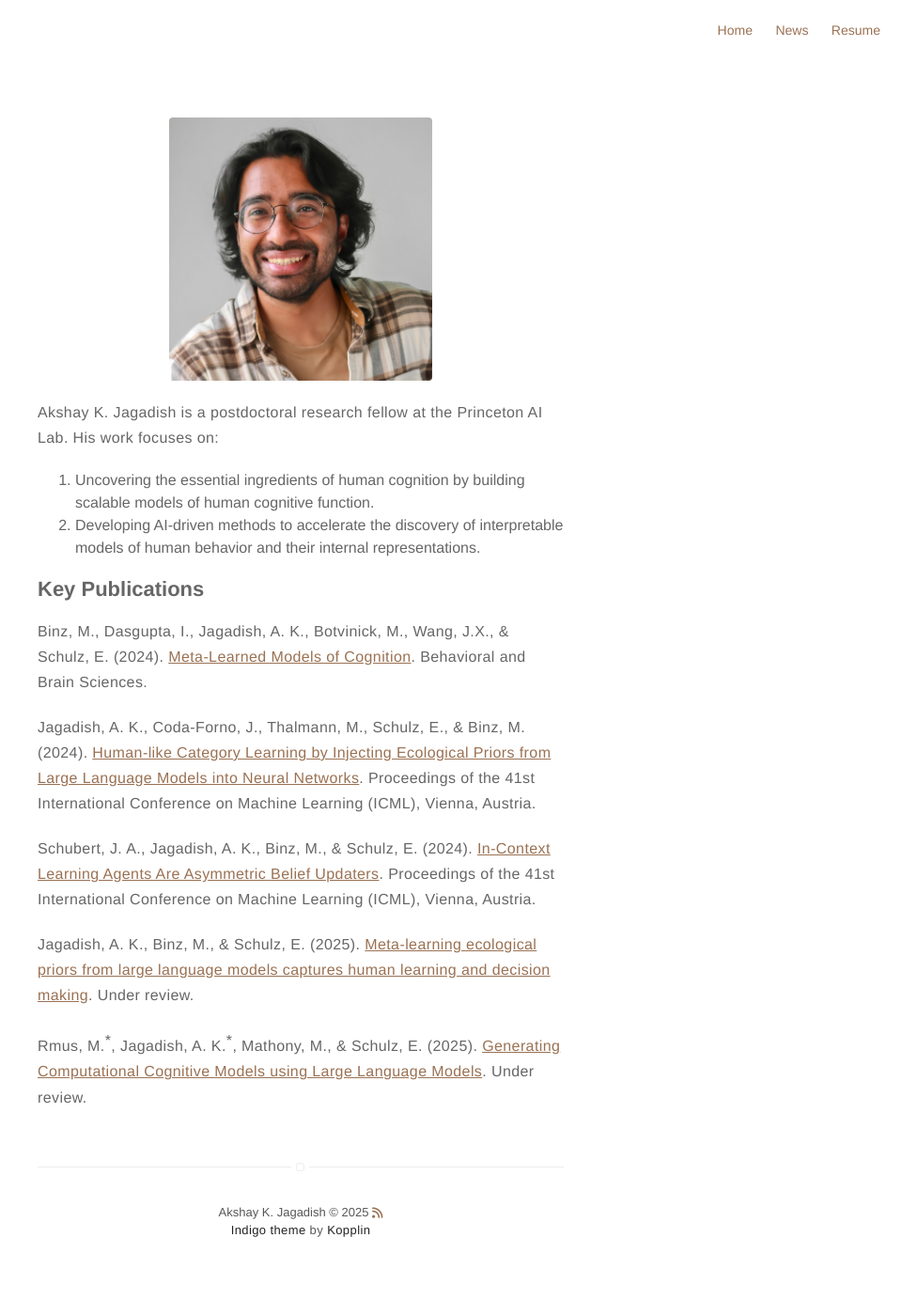
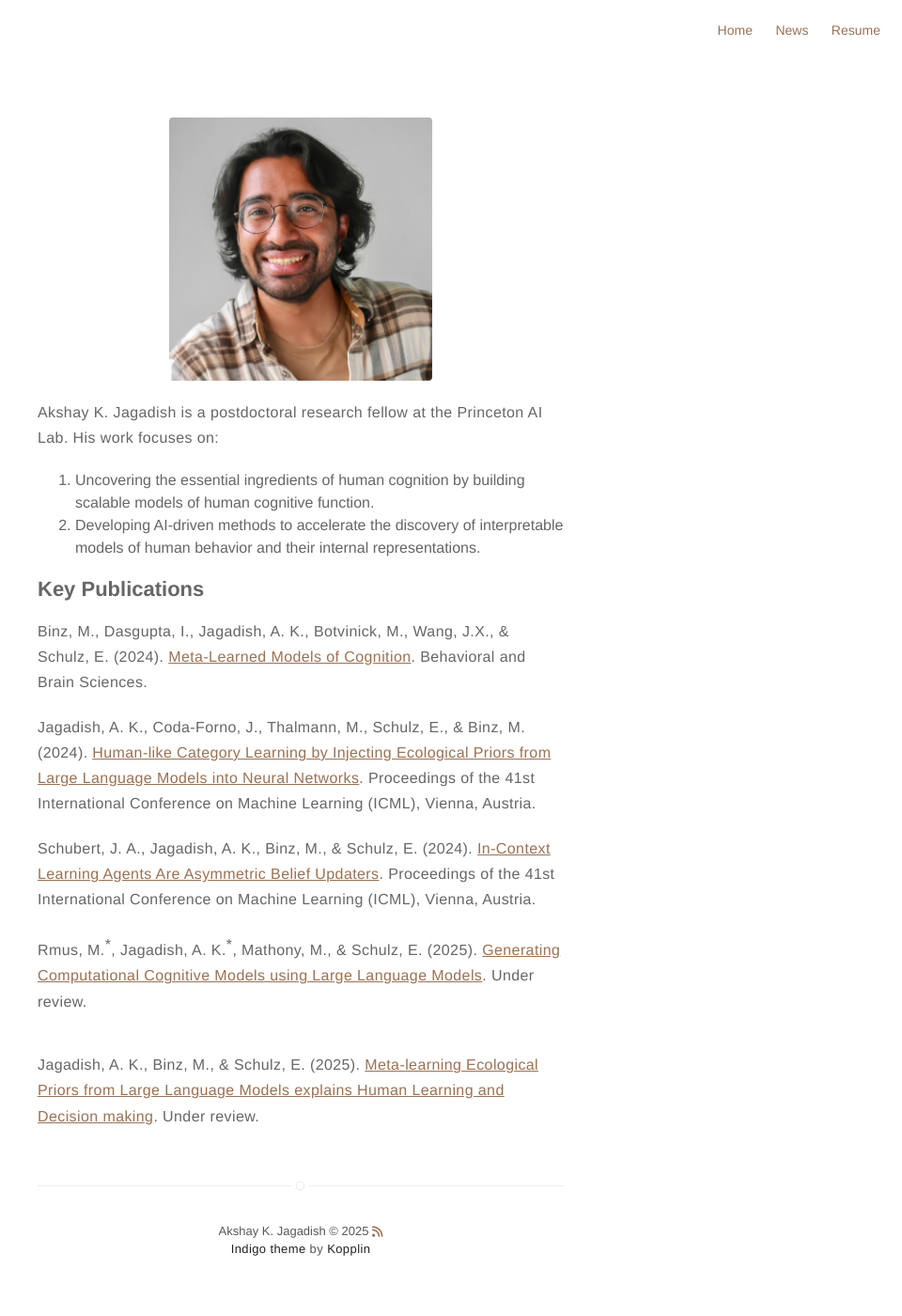
Before and after one commit to akjagadish/akjagadish.github.io, a Jekyll site: the page built from about.md, in a window 1280 px wide. Shown: the whole page at 94% size, without its empty margins (320-1280 px from the left). Built offline with Jekyll 4.4.1, drawn with Linux system fonts in a browser that asks for light colours; nearby versions of some CDN libraries.

Commit message:
Revise citations for Jagadish et al. in about.md
Updated the citation for Jagadish et al. to reflect the correct title and added a new entry for the same authors regarding meta-learning.

```diff
--- a/about.md
+++ b/about.md
@@ -29,17 +29,19 @@
 Proceedings of the 41st International Conference on Machine Learning (ICML), Vienna, Austria.
 <span style="vertical-align:-75%"></span><br>
 
-<b>Jagadish, A. K.</b>, Binz, M., & Schulz, E. (2025).
-<a href="">Meta-learning ecological priors from large language models captures human learning and decision making</a>.
-Under review.
-<span style="vertical-align:-75%"></span><br>
-
 Rmus, M.<span style="vertical-align:super;">*</span>, <b>Jagadish, A. K.</b><span style="vertical-align:super;">*</span>, Mathony, M., & Schulz, E. (2025).
 <a href="https://arxiv.org/pdf/2502.00879.pdf">Generating Computational Cognitive Models using Large Language Models</a>.
 Under review.
 <span style="vertical-align:-75%"></span><br>
 </p>
 
+<b>Jagadish, A. K.</b>, Binz, M., & Schulz, E. (2025).
+<a href="">Meta-learning Ecological Priors from Large Language Models explains Human Learning and Decision making</a>.
+Under review.
+<span style="vertical-align:-75%"></span><br>
+
+
+
 <!-- Coda-Forno, J., Witte, K., <b>Jagadish, A. K.</b>, Binz, M., & Schulz, E. (under review). <a href="https://arxiv.org/abs/2304.11111">Inducing anxiety in large language models increases exploration and bias</a>. <span style="vertical-align:-75%"></span><br> -->
 <!-- <li><a href="https://osf.io/preprints/psyarxiv/j7fwb">“Chat-GPT on the Couch”: Mitigating State Anxiety in Large Language Models via Mindfulness-based Relaxation Techniques</a></li>
 -->
```
